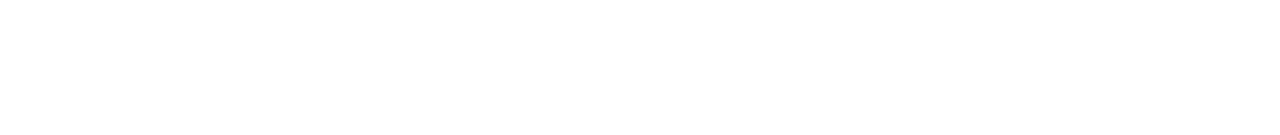
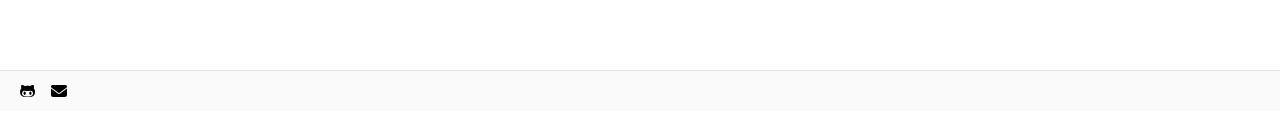
Before and after one commit to michaelhly/michaelhly.github.io, a Next.js app: page / in a window 1280 px wide. Shown: the part 689-824 px from the top of the page. Built offline with nearby package versions, Linux system fonts and the light colour scheme.

Commit message:
Add footer

```diff
--- a/components/footer.tsx
+++ b/components/footer.tsx
@@ -1,32 +1,24 @@
-import Container from './container'
-import { EXAMPLE_PATH } from '../lib/constants'
+import { faGithubAlt, faTwitter } from "@fortawesome/free-brands-svg-icons";
+import { faEnvelope } from "@fortawesome/free-solid-svg-icons";
+import { FontAwesomeIcon } from "@fortawesome/react-fontawesome";
+
+import Container from "./container";
 
 const Footer = () => {
   return (
-    <footer className="bg-neutral-50 border-t border-neutral-200">
+    <footer className="w-full bg-neutral-50 border-t border-neutral-200 fixed bottom-0">
       <Container>
-        <div className="py-28 flex flex-col lg:flex-row items-center">
-          <h3 className="text-4xl lg:text-[2.5rem] font-bold tracking-tighter leading-tight text-center lg:text-left mb-10 lg:mb-0 lg:pr-4 lg:w-1/2">
-            Statically Generated with Next.js.
-          </h3>
-          <div className="flex flex-col lg:flex-row justify-center items-center lg:pl-4 lg:w-1/2">
-            <a
-              href="https://nextjs.org/docs/basic-features/pages"
-              className="mx-3 bg-black hover:bg-white hover:text-black border border-black text-white font-bold py-3 px-12 lg:px-8 duration-200 transition-colors mb-6 lg:mb-0"
-            >
-              Read Documentation
-            </a>
-            <a
-              href={`https://github.com/vercel/next.js/tree/canary/examples/${EXAMPLE_PATH}`}
-              className="mx-3 font-bold hover:underline"
-            >
-              View on GitHub
-            </a>
-          </div>
+        <div className="flex gap-4 py-2">
+          <a href="https://github.com/michaelhly">
+            <FontAwesomeIcon icon={faGithubAlt} />
+          </a>
+          <a href="mailto:michaelhly@gmail.com">
+            <FontAwesomeIcon icon={faEnvelope} />
+          </a>
         </div>
       </Container>
     </footer>
-  )
-}
+  );
+};
 
-export default Footer
+export default Footer;
--- a/package.json
+++ b/package.json
@@ -7,6 +7,11 @@
     "typecheck": "tsc"
   },
   "dependencies": {
+    "@fortawesome/fontawesome-svg-core": "^6.4.2",
+    "@fortawesome/free-brands-svg-icons": "^6.4.2",
+    "@fortawesome/free-regular-svg-icons": "^6.4.2",
+    "@fortawesome/free-solid-svg-icons": "^6.4.2",
+    "@fortawesome/react-fontawesome": "^0.2.0",
     "@tailwindcss/typography": "^0.5.9",
     "classnames": "^2.3.1",
     "date-fns": "^2.28.0",
--- a/pages/index.tsx
+++ b/pages/index.tsx
@@ -4,6 +4,7 @@ import Layout from "../components/layout";
 import { getAllPosts } from "../lib/api";
 import Head from "next/head";
 import Post from "../interfaces/post";
+import Footer from "../components/footer";
 
 type Props = {
   allPosts: Post[];
@@ -19,6 +20,7 @@ export default function Index({ allPosts }: Props) {
         <Container>
           {allPosts.length > 0 && <Stories posts={allPosts} />}
         </Container>
+        <Footer />
       </Layout>
     </>
   );
```
Also changed, not shown: 1 other file (tests, documents, lock files or other folders).
